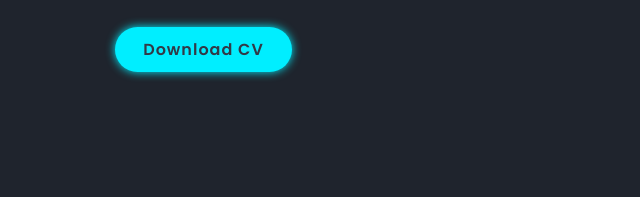
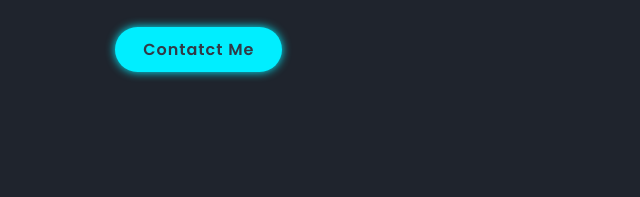
Before and after one commit to rusithbandara20021204-alt/My_portfolio, a plain HTML site: page index.html in a window 1280 px wide. Shown: the part 585-782 px from the top of the page, 0-640 px from the left. Drawn offline with nearby package versions, Linux system fonts and the light colour scheme.

Commit message:
Update index.html
changing contact button

```diff
--- a/index.html
+++ b/index.html
@@ -44,7 +44,7 @@
               <a href="https://youtu.be/_iM9tfRUZZo?si=v5GLfkYaKFrgdYUV"><i class='bx bxl-youtube' ></i></a>
               <a href="https://www.linkedin.com/in/rusith-bandara-3807a0338?utm_source=share&utm_campaign=share_via&utm_content=profile&utm_medium=ios_app"><i class='bx bxl-linkedin' ></i> </a>
             </div>
-            <a href="#" class="btn">Download CV</a>
+            <a href="contact" class="btn">Contatct Me</a>
       </div>
 
 
```
